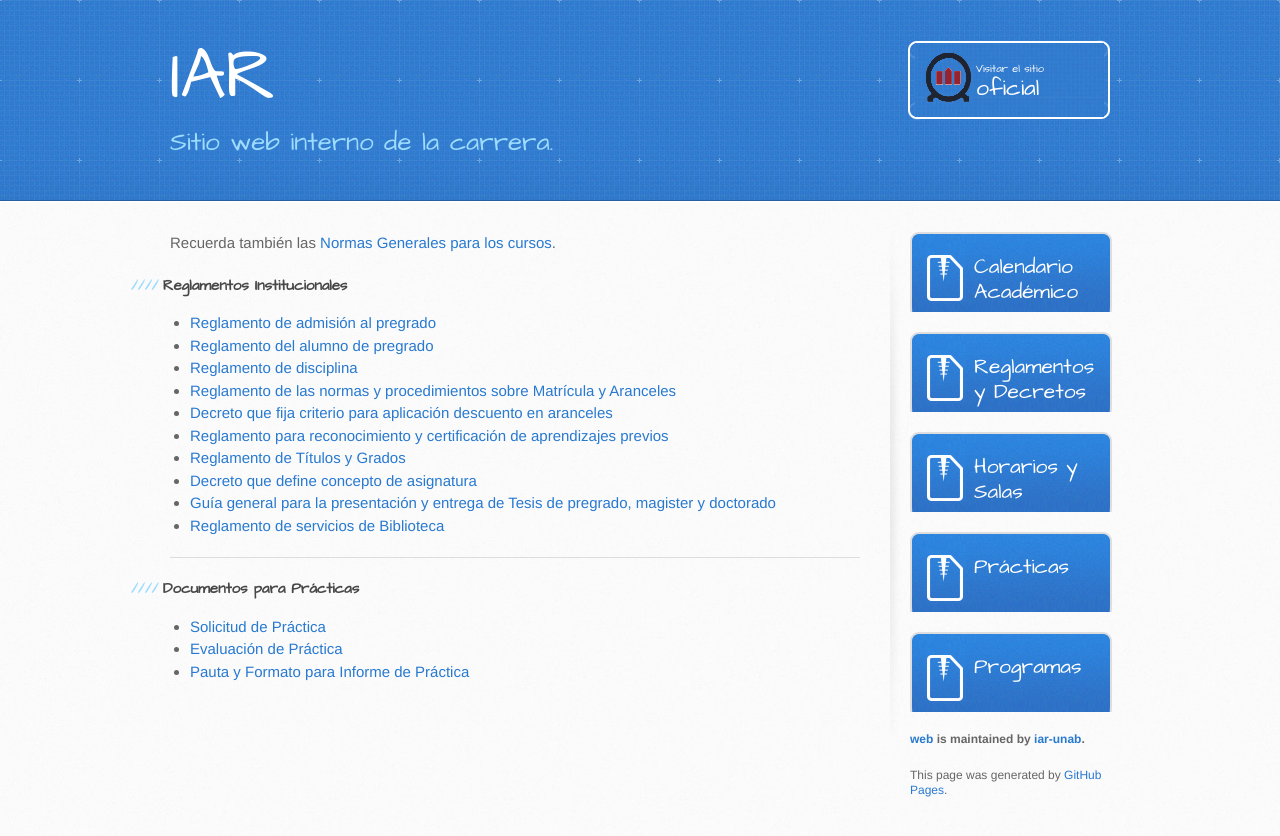
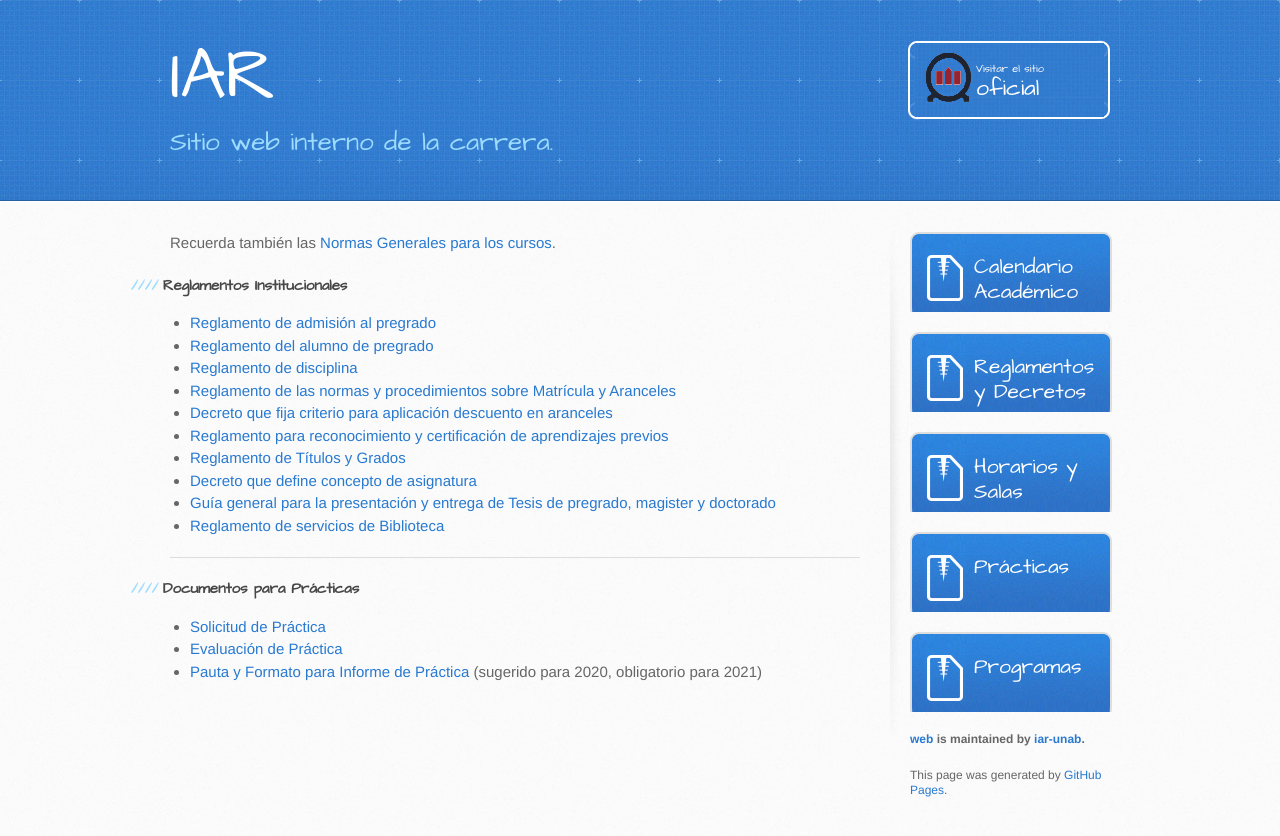
Before and after one commit to iar-unab/web, a Jekyll site: the page built from alumnos/index.md, in a window 1280 px wide. Shown: the top 836 px of the page. Built offline with Jekyll 4.4.1, drawn with Linux system fonts in a browser that asks for light colours.

Commit message:
including remark

```diff
--- a/alumnos/index.md
+++ b/alumnos/index.md
@@ -23,4 +23,4 @@ Recuerda también las [Normas Generales para los cursos](https://iar-unab.github
 
 * [Solicitud de Práctica](https://iar-unab.github.io/web/alumnos/practica_solicitud.pdf){:target="_blank"}
 * [Evaluación de Práctica](https://iar-unab.github.io/web/alumnos/practica_evaluacion.pdf){:target="_blank"}
-* [Pauta y Formato para Informe de Práctica](https://iar-unab.github.io/web/alumnos/pauta-formato-practica.docx)
+* [Pauta y Formato para Informe de Práctica](https://iar-unab.github.io/web/alumnos/pauta-formato-practica.docx) (sugerido para 2020, obligatorio para 2021)
```
Also changed, not shown: 1 other file.
